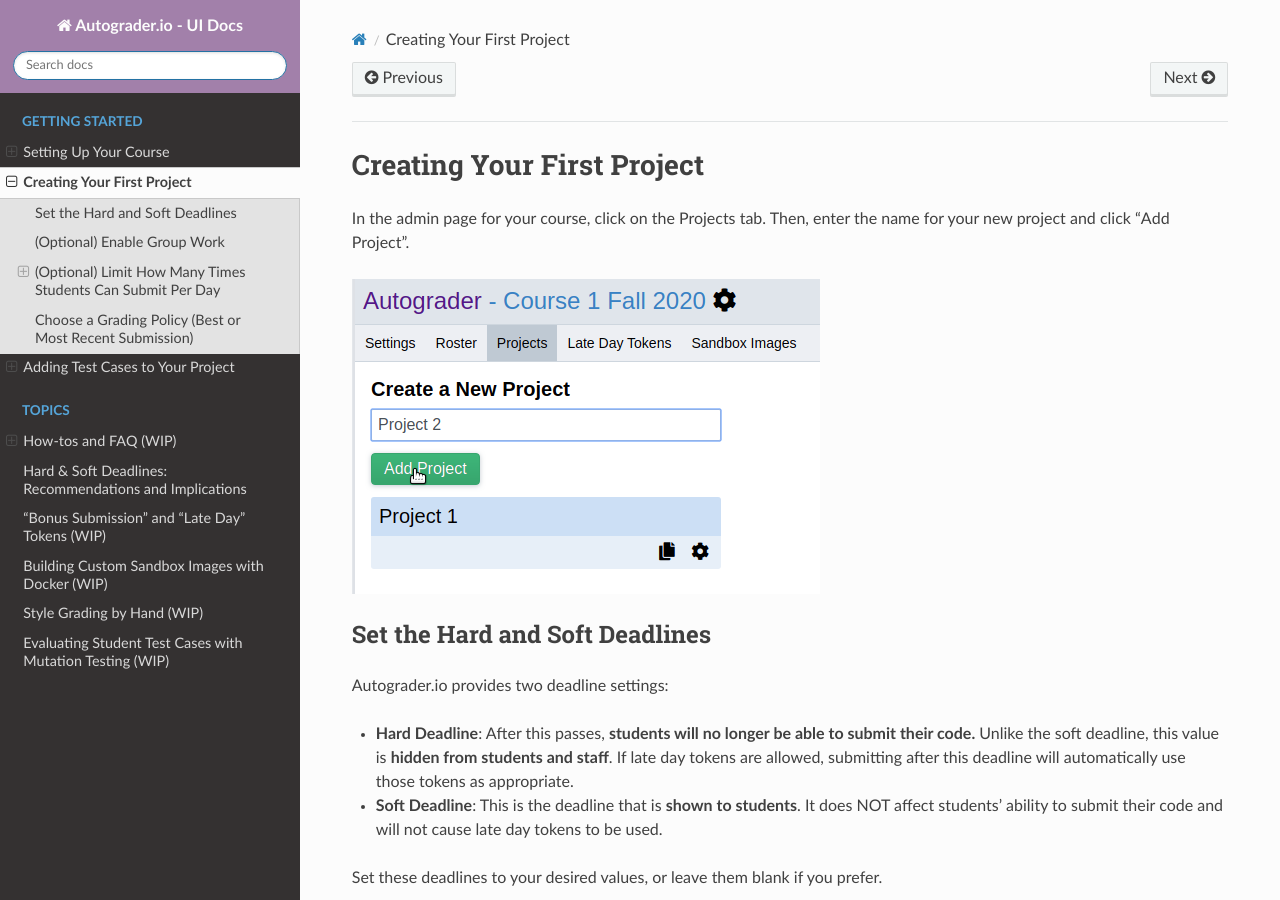
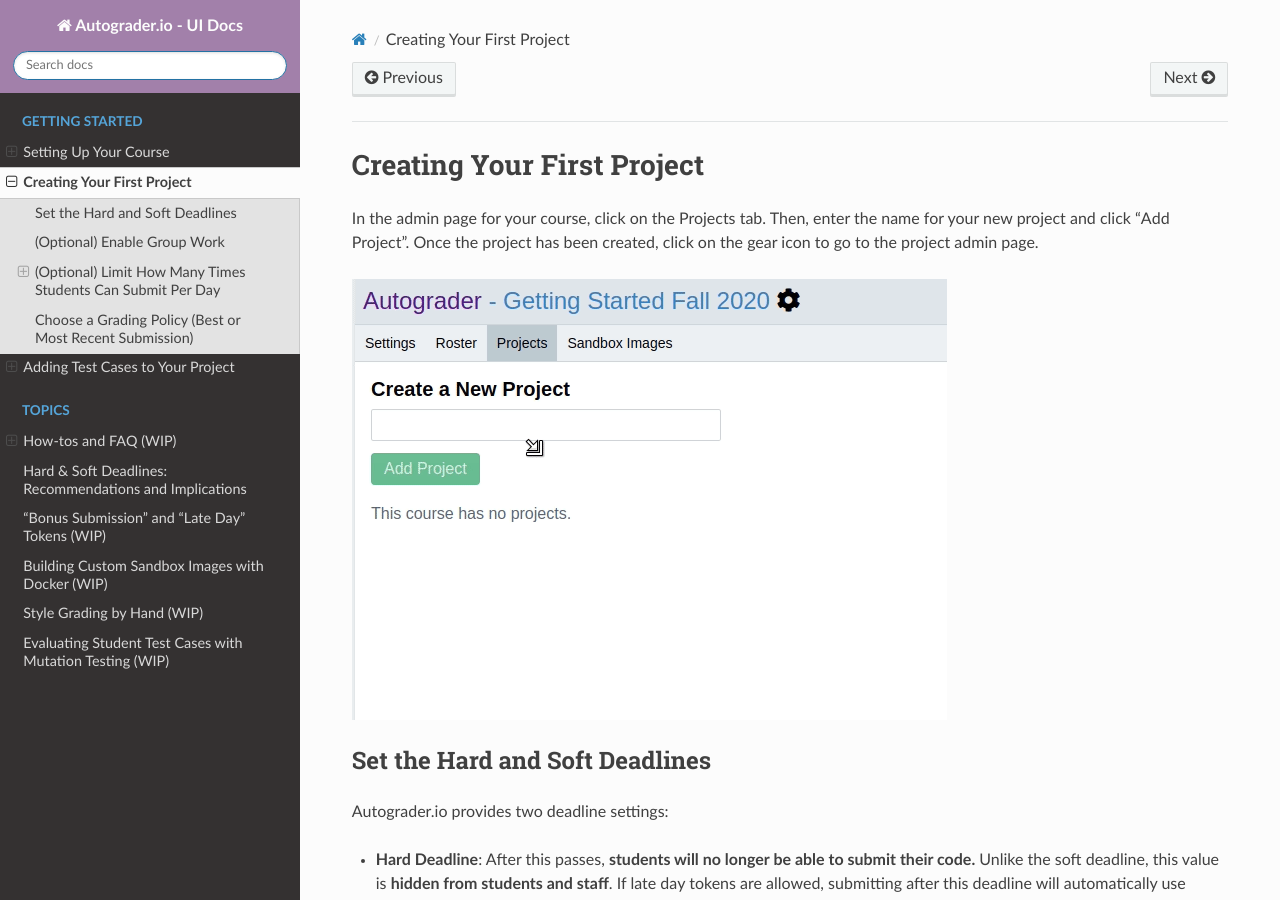
Before and after one commit to eecs-autograder/autograder.io, a Sphinx documentation site: the page built from docs/getting_started/create_first_project.rst, in a window 1280 px wide and 900 px high. Built offline with Sphinx 7.4.7 and the Read the Docs theme 2.0.0, drawn with Linux system fonts in a browser that asks for light colours.

Commit message:
Moved images for how_tos.rst and create_first_project.rst into subdirectory.

```diff
--- a/docs/getting_started/create_first_project.rst
+++ b/docs/getting_started/create_first_project.rst
@@ -1,9 +1,11 @@
 Creating Your First Project
-=================================
+===========================
 In the admin page for your course, click on the Projects tab.
 Then, enter the name for your new project and click "Add Project".
+Once the project has been created, click on the gear icon to go to the
+project admin page.
 
-.. image:: /pics/create_project.png
+.. image:: /pics/create_first_project/create_project.gif
 
 
 Set the Hard and Soft Deadlines
@@ -21,7 +23,7 @@
 
 Set these deadlines to your desired values, or leave them blank if you prefer.
 
-.. image:: /pics/deadlines.gif
+.. image:: /pics/create_first_project/deadlines.gif
 
 (Optional) Enable Group Work
 ----------------------------
@@ -29,7 +31,7 @@
 Students in a group will be able to see each other's submissions along with
 their own combined seamlessly into one list.
 
-.. image:: /pics/group_size.png
+.. image:: /pics/create_first_project/group_size.png
 
 To disable group work, set the min and max group size to 1 (this is the default).
 
@@ -55,12 +57,12 @@
 For soft cutoff, check the "Allow submissions past limit" box.
 For a hard cutoff, uncheck it.
 
-.. image:: /pics/allow_past_limit.png
+.. image:: /pics/create_first_project/allow_past_limit.png
 
 Set the timezone for "Reset submissions per day at" to your local timezone
 ^^^^^^^^^^^^^^^^^^^^^^^^^^^^^^^^^^^^^^^^^^^^^^^^^^^^^^^^^^^^^^^^^^^^^^^^^^
 
-.. image:: /pics/submission_reset_timezone.png
+.. image:: /pics/create_first_project/submission_reset_timezone.png
 
 Choose a Grading Policy (Best or Most Recent Submission)
 --------------------------------------------------------
@@ -69,4 +71,4 @@
 *hard cutoff* for submission limits or taking the *most recent* submission when
 using the *soft cutoff*.
 
-.. image:: /pics/grading_policy.png
+.. image:: /pics/create_first_project/grading_policy.png
--- a/docs/how_tos.rst
+++ b/docs/how_tos.rst
@@ -23,18 +23,18 @@
 Then set the "Guest usernames must end with" field to your institution's email
 domain.
 
-.. image:: /pics/allowed_guest_domain.png
+.. image:: /pics/how_tos/allowed_guest_domain.png
 
 2. Enable the "Anyone with the link can submit" project option
 ^^^^^^^^^^^^^^^^^^^^^^^^^^^^^^^^^^^^^^^^^^^^^^^^^^^^^^^^^^^^^^
 Navigate to the admin page for your project by clicking the gear icon next to
 the project name.
 
-.. image:: /pics/course_admin_projects_gear.png
+.. image:: /pics/how_tos/course_admin_projects_gear.png
 
 Then, select the "Anyone with the link can submit" option.
 
-.. image:: /pics/anyone_with_link_can_submit.png
+.. image:: /pics/how_tos/anyone_with_link_can_submit.png
 
 Grant an extension
 ------------------
```
Also changed, not shown: docs/pics/create_first_project/allow_past_limit.png (renamed from docs/pics/allow_past_limit.png), docs/pics/create_first_project/create_project.gif (added), docs/pics/create_first_project/deadlines.gif (added), docs/pics/create_first_project/grading_policy.png (renamed from docs/pics/grading_policy.png), docs/pics/create_first_project/group_size.png (renamed from docs/pics/group_size.png), docs/pics/create_first_project/submission_reset_timezone.png (renamed from docs/pics/submission_reset_timezone.png), docs/pics/deadlines.gif (deleted), docs/pics/how_tos/allowed_guest_domain.png (renamed from docs/pics/allowed_guest_domain.png), docs/pics/how_tos/anyone_with_link_can_submit.png (renamed from docs/pics/anyone_with_link_can_submit.png), docs/pics/how_tos/course_admin_projects_gear.png (renamed from docs/pics/course_admin_projects_gear.png).
